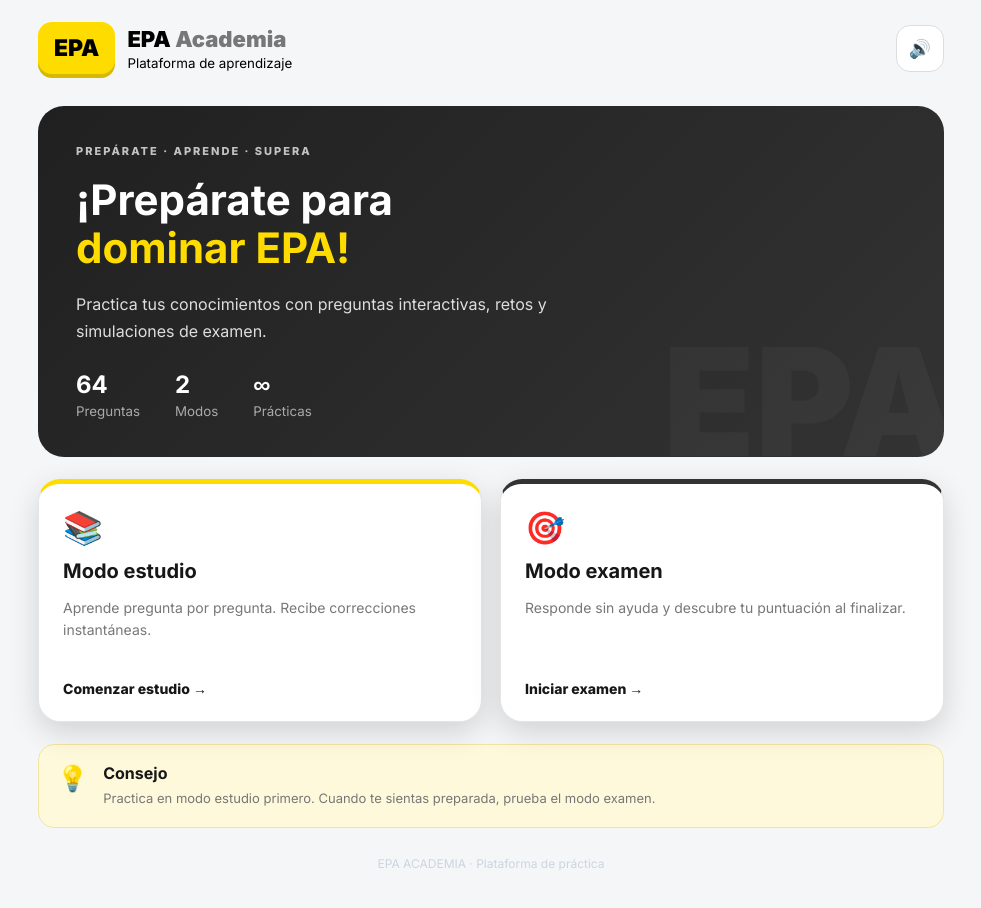
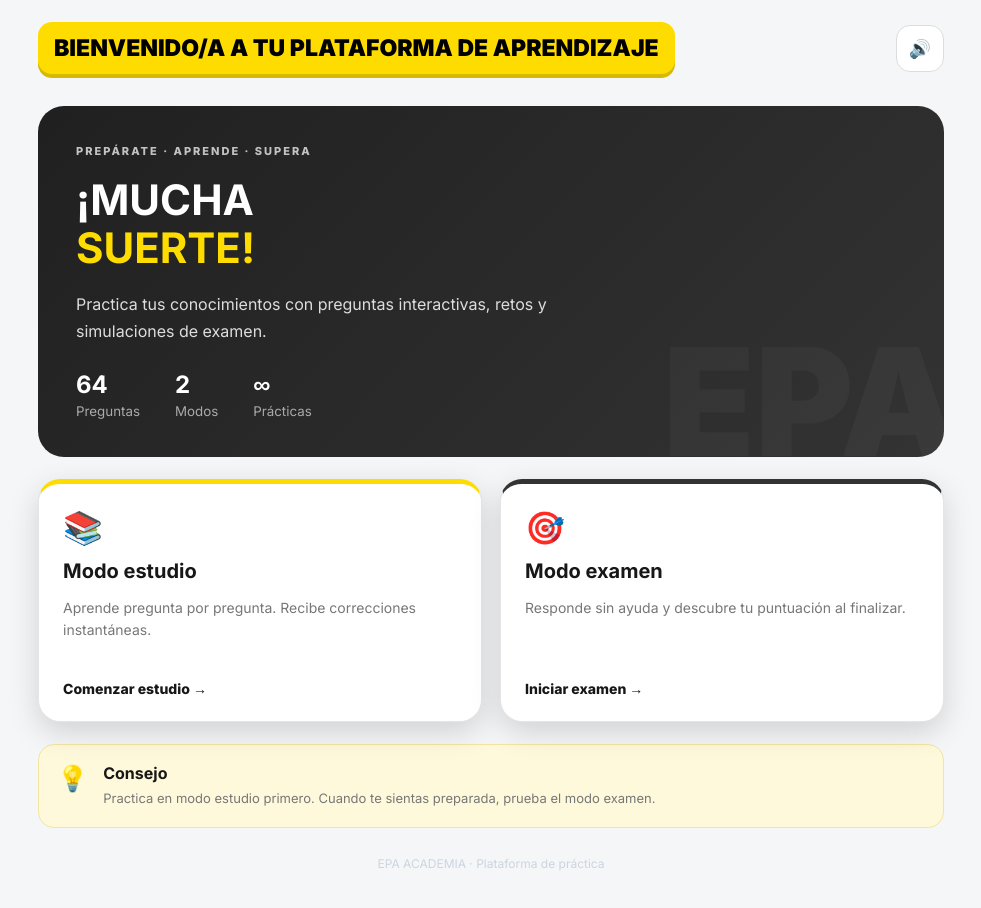
Before and after one commit to practica05/prueba, a plain HTML site: page index.html in a window 1280 px wide. Shown: the whole page, without its empty margins (149-1130 px from the left). Drawn offline with Linux system fonts and the light colour scheme.

Commit message:
Update welcome message and hero section text

```diff
--- a/index.html
+++ b/index.html
@@ -8,14 +8,16 @@
   <link rel="stylesheet" href="styles.css">
 </head>
 <body>
+
+  <div id="loadingScreen">
+    <img src="loader2.gif" alt="Cargando EPA Academia">
+
+    <p>Preparando tus preguntas...</p>
+  </div>
   <div class="app">
     <header class="top">
       <div class="brand">
-        <div class="logo">EPA</div>
-        <div>
-          <h1>EPA <span>Academia</span></h1>
-          <small>Plataforma de aprendizaje</small>
-        </div>
+        <div class="logo">BIENVENIDO/A A TU PLATAFORMA DE APRENDIZAJE</div>
       </div>
       <button id="soundToggle" class="icon-button" title="Sonido">🔊</button>
     </header>
@@ -24,7 +26,7 @@
       <section id="home" class="screen active">
         <div class="hero">
           <div class="hero-tag">PREPÁRATE · APRENDE · SUPERA</div>
-          <h2>¡Prepárate para<br><span>dominar EPA!</span></h2>
+          <h2>¡MUCHA<br><span>SUERTE!</span></h2>
           <p>Practica tus conocimientos con preguntas interactivas, retos y simulaciones de examen.</p>
           <div class="stats">
             <div><strong id="totalQuestions">0</strong><small>Preguntas</small></div>
```
